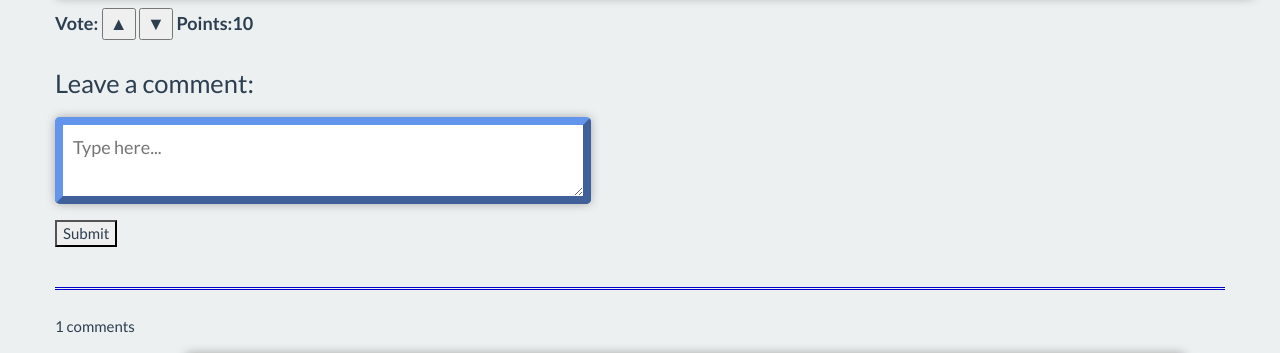
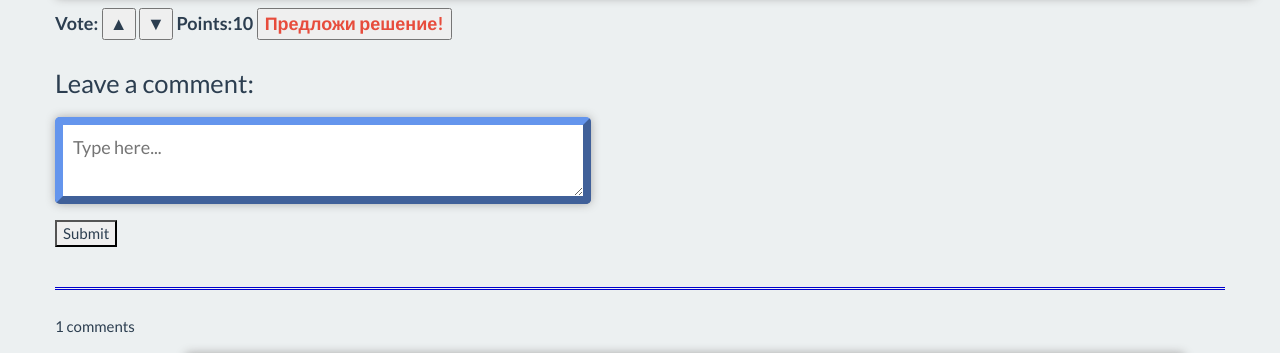
Before and after one commit to VGeorgiev1/frix, a Node server app: page /details/600000000000000000000001 in a window 1280 px wide. Shown: the part 903-1256 px from the top of the page. Run offline with Node 20, Linux system fonts and the light colour scheme; a user stored in the database is signed in; tables that the repository leaves empty hold one stand-in row (values such as "Sample post"); grey boxes marked "Sample" are stand-in pictures; some libraries are stand-ins or nearby versions.

Commit message:
ala bala

```diff
--- a/views/details.hbs
+++ b/views/details.hbs
@@ -125,6 +125,7 @@
                     <button id="upvote">▲</button>
                     <button id="downvote">▼</button> {{/if}}
                     <span id="points">Points:{{problem.points}}</span>
+                    <button><a href="/problem/solution/{{problem.id}}">Предложи решение!</a></button>
                     </b>
                 </div>
             </article>
```
